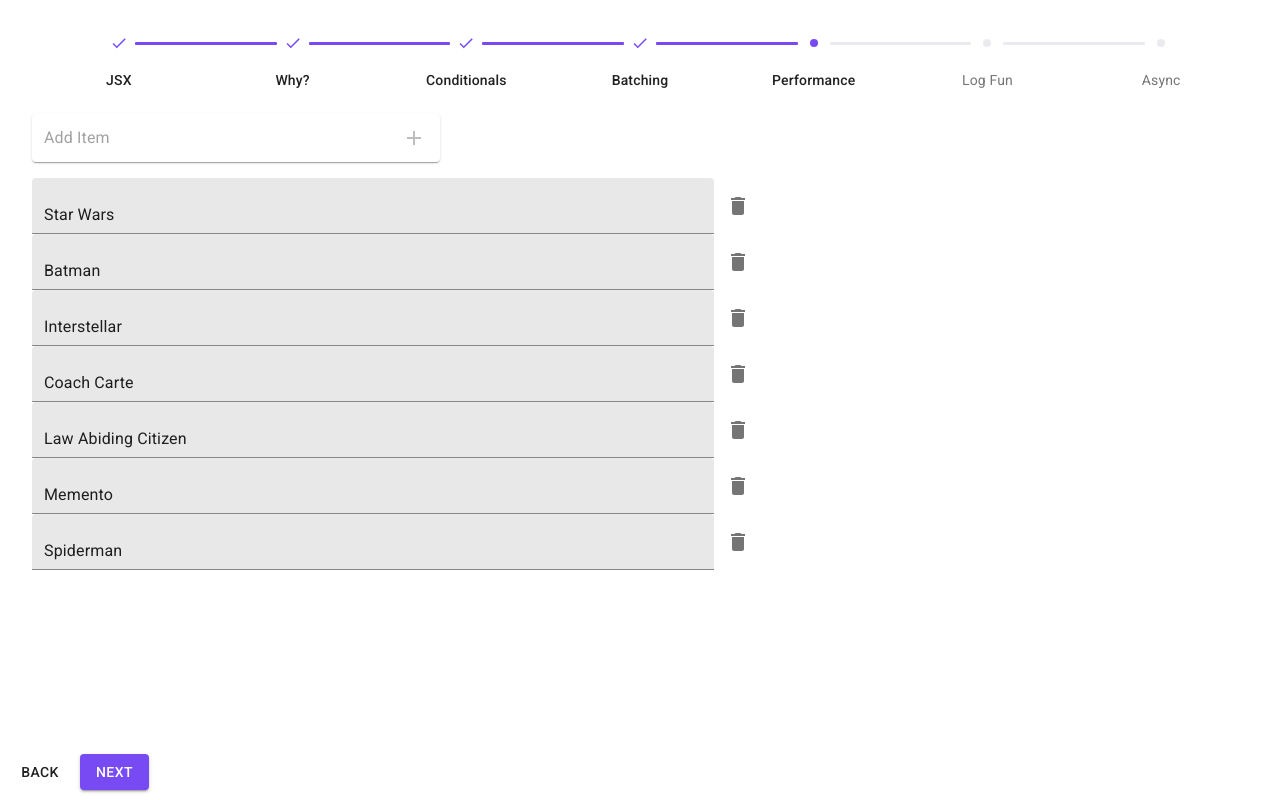
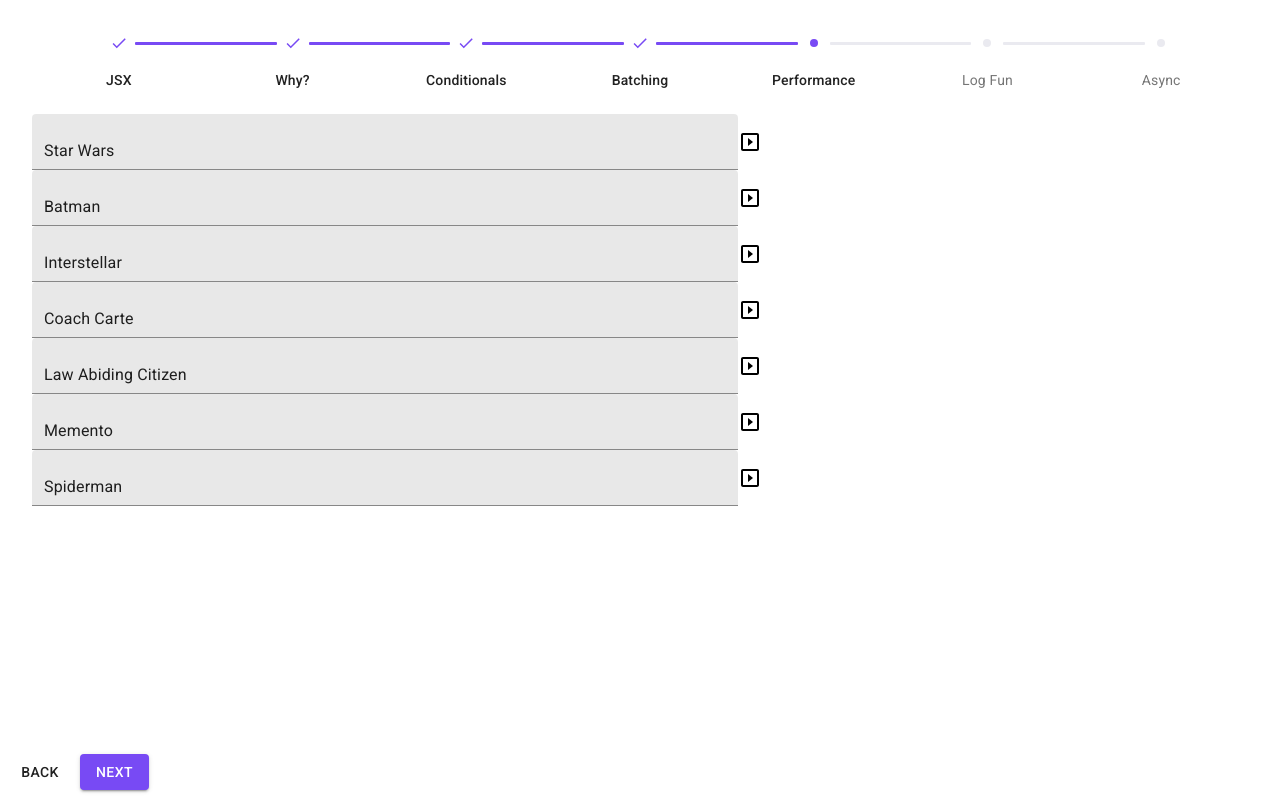
Before and after one commit to tomporat247/react-tech-talk, a React (Create React App) app: page /4 in a window 1280 px wide. Built offline with nearby package versions, Linux system fonts and the light colour scheme.

Commit message:
remove header

```diff
--- a/src/components/steps/Performance.jsx
+++ b/src/components/steps/Performance.jsx
@@ -1,8 +1,7 @@
 import { makeStyles } from "@material-ui/core/styles";
-import { IconButton, InputBase, Paper, TextField } from "@material-ui/core";
-import AddIcon from "@material-ui/icons/Add";
-import DeleteIcon from "@material-ui/icons/Delete";
-import { useRef, useState } from "react";
+import { TextField } from "@material-ui/core";
+import MovieIcon from "@material-ui/icons/Slideshow";
+import { useState } from "react";
 import { v4 as uuid } from "uuid";
 
 const useStyles = makeStyles((theme) => ({
@@ -43,15 +42,6 @@
   const classes = useStyles();
   const [movies, setMovies] = useState(initialItems);
 
-  const onaAddMovie = (movieName) => {
-    if (movies.every(({ name }) => name !== movieName)) {
-      setMovies([...movies, { id: uuid(), name: movieName }]);
-    }
-  };
-
-  const onDeleteMovie = (idToDelete) =>
-    setMovies(movies.filter(({ id }) => id !== idToDelete));
-
   const onChangeMovie = (idToChange, newName) =>
     setMovies(
       movies.map((movie) =>
@@ -60,56 +50,21 @@
     );
 
   return (
-    <>
-      <Header onAddMovie={onaAddMovie} />
     <div className={classes.itemContainer}>
       {movies.map(({ id, name }) => (
         <Movie
           key={id}
           text={name}
           onChange={(newName) => onChangeMovie(id, newName)}
-            onDelete={() => onDeleteMovie(id)}
         />
       ))}
     </div>
-    </>
   );
 };
 
-const Header = ({ onAddMovie }) => {
+const Movie = ({ text, onChange }) => {
   const classes = useStyles();
-  const inputRef = useRef();
-
-  const [name, setName] = useState("");
-  const onAdd = () => {
-    onAddMovie(name);
-    setName("");
-    inputRef.current.focus();
-  };
-
-  return (
-    <Paper component="form" className={classes.addNewRoot}>
-      <InputBase
-        inputRef={inputRef}
-        value={name}
-        onChange={(e) => setName(e.target.value)}
-        className={classes.input}
-        placeholder="Add Item"
-      />
-      <IconButton
-        className={classes.iconButton}
-        onClick={onAdd}
-        disabled={name.length === 0}
-      >
-        <AddIcon />
-      </IconButton>
-    </Paper>
-  );
-};
-
-const Movie = ({ text, onDelete, onChange }) => {
-  const classes = useStyles();
-  console.log('rendered', text);
+  console.log("rendered", text);
 
   return (
     <div className={classes.movieContainer}>
@@ -119,9 +74,7 @@
         variant="filled"
         onChange={(e) => onChange(e.target.value)}
       />
-      <IconButton onClick={onDelete}>
-        <DeleteIcon />
-      </IconButton>
+      <MovieIcon />
     </div>
   );
 };
```
Lines whose indentation alone changed are shown as unchanged.
